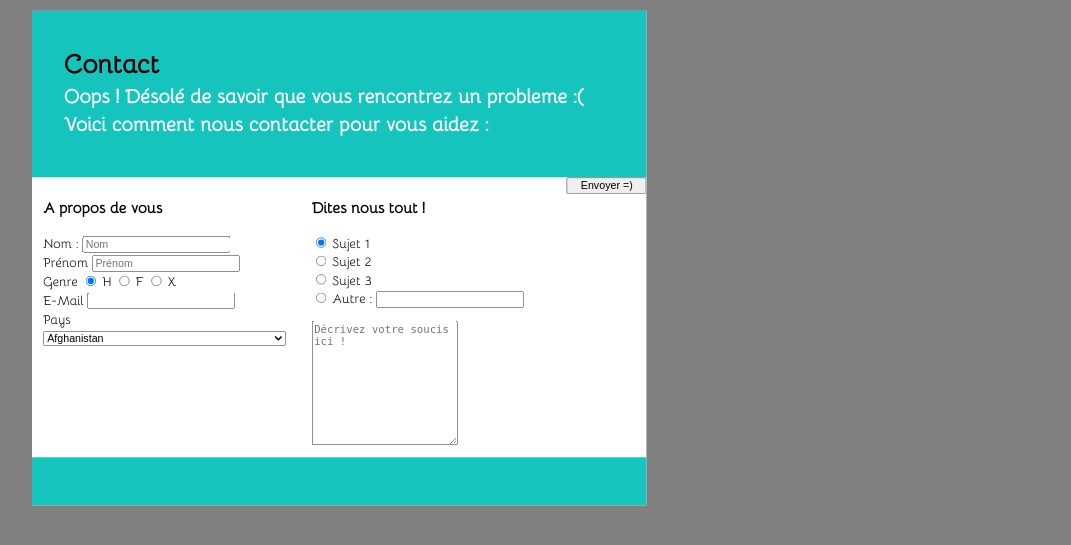
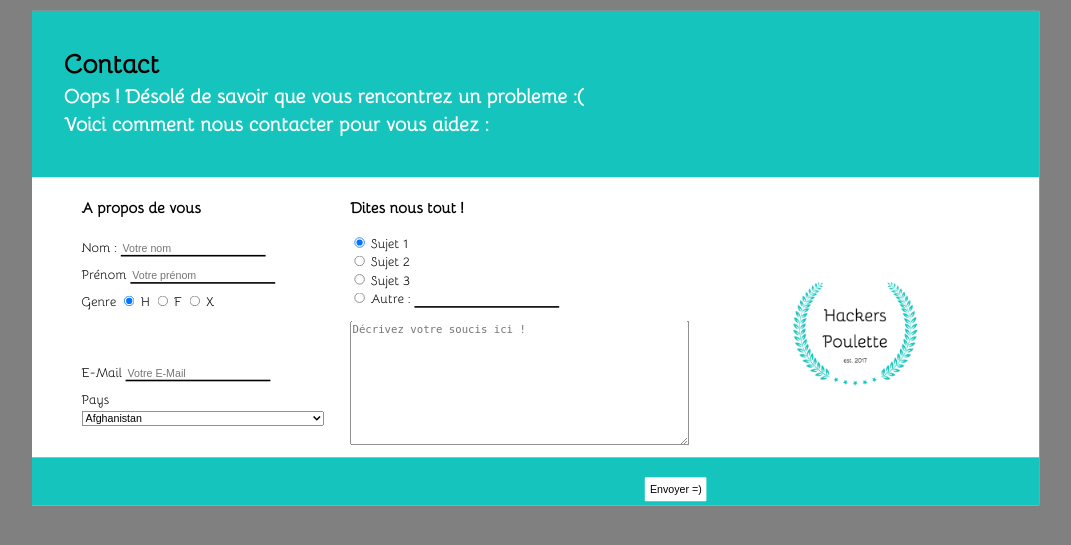
Before and after one commit to GabrieleVir/Formulaire, a PHP site: page / in a window 1280 px wide. Shown: the top 545 px of the page, without its empty margins (104-1175 px from the left). Run offline with PHP 8.4, Linux system fonts and the light colour scheme.

Commit message:
leleleleleleluuuu

```diff
--- a/css/style.css
+++ b/css/style.css
@@ -60,28 +60,36 @@ fieldset{
   display: inline;
   border: 0px solid black;
   vertical-align: top;
+  margin-left: 50px;
 
 }
 
 
 .message {
   margin-top: 0px;
-
   display:inline;
   border: 0px solid black;
+  vertical-align: top;
+}
 
-  vertical-align: top;
-
-
+.nom {
+  padding-top: 5px;
+  padding-bottom: 5px;
 }
 
 
+.email {
+  padding-top: 60px;
+  padding-bottom: 10px;
+}
 
 button {
   display:block;
   float:right;
-  width:100px;
-    vertical-align: top;
+
+  margin-right: 33%;
+  color: linear-gradient(#15C5BD,white)
+
 
 
 }
@@ -97,3 +105,27 @@ footer {
    height: 60px;
 
 }
+input {
+  border:0px ;
+  border-bottom: 2px solid black;
+
+}
+.button {
+  background:white;
+  border-radius: 1px;
+  border:0px;
+  margin-top: 2%;
+  height: 30px;
+
+}
+
+#hacker-p {
+  display:inline;
+
+}
+
+#hacker-p img {
+  padding-top: 65px;
+  width: 300px;
+  height:250px;
+}
--- a/index.html
+++ b/index.html
@@ -33,15 +33,15 @@
  <h3>A propos de vous</h3>
  	<div class="nom">
  		<label for="nom"> Nom :</label>
- 		<input type="text" id="nom" placeholder="Nom">
+ 		<input type="text" id="nom" placeholder="Votre nom">
  	</div>
 
  	<div class="nom">
  		<label for="prenom"> Prénom </label>
- 		<input type="text" id="prenom" placeholder="Prénom">
+ 		<input type="text" id="prenom" placeholder="Votre prénom">
 
  	</div>
-		<div class="genres">
+		<div class="nom">
  			<label for="genre"> Genre</label>
 	 		<input type="radio" id="genre" name="genre" value="Homme" checked> H
 	 		<input type="radio" id="genre" name="genre" value="Femme"> F
@@ -51,7 +51,8 @@
 
  	<div class="email">
  		<label for="mail"> E-Mail</label>
- 		<input type="email" id="mail">
+ 		<input type="email" id="mail" placeholder="Votre E-Mail
+ 		">
  	</div>
 
 
@@ -334,7 +335,7 @@
 			<p> </p>
 
 		<label for="text-message">   </label>
-		<textarea id="text-message" rows="10"; cols=""; placeholder="Décrivez votre soucis ici !" ></textarea>
+		<textarea id="text-message" rows="10"; cols="50"; placeholder="Décrivez votre soucis ici !" ></textarea>
 
 
 
@@ -342,11 +343,14 @@
 
 
  </fieldset>
-<button type="submit"> Envoyer =)</button>
+
+<figure id="hacker-p">
+	<img src="hackers-poulette-logo.png" alt="Image Hackers poulette">
+</figure>
 
 
 <footer>
-
+	<button class="button" type="submit"> Envoyer =)</button>
 
 </footer>
 
```
